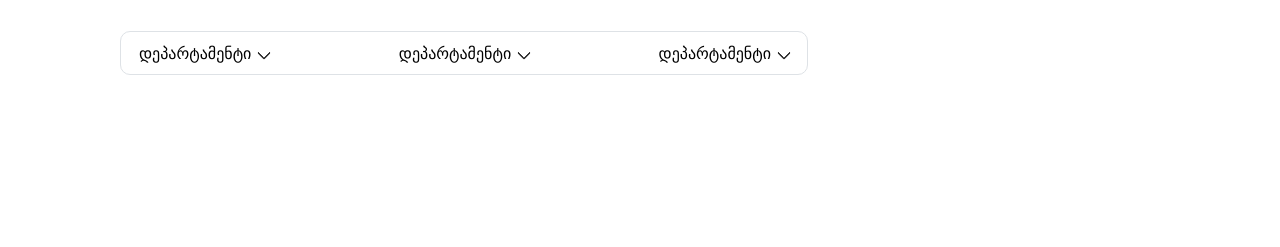
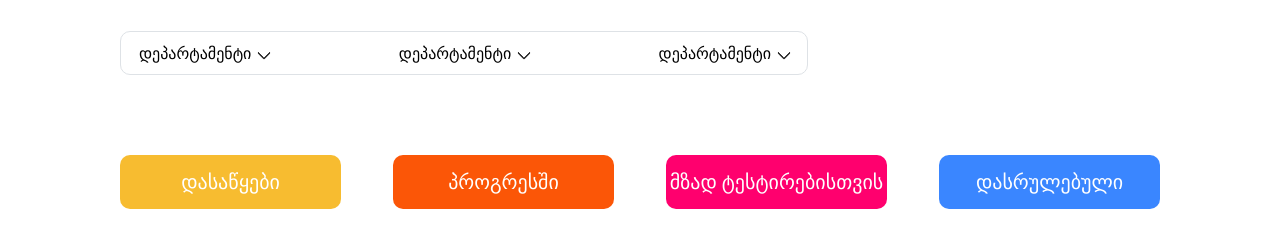
Before and after one commit to LoopLord-LL/redberry, a plain HTML site: page index.html in a window 1280 px wide. Shown: the part 173-420 px from the top of the page. Drawn offline with Linux system fonts and the light colour scheme.

Commit message:
feat: create status navigation section

```diff
--- a/index.html
+++ b/index.html
@@ -101,6 +101,27 @@
           </div>
         </div>
       </section>
+      <!-- STATUS -->
+      <section class="status-navigation">
+        <div class="status-pending">
+          <h3>დასაწყები</h3>
+          <div class="task-cards">
+
+          </div>
+        </div>
+        <div class="status-active">
+          <h3>პროგრესში</h3>
+          <div class="task-cards"></div>
+        </div>
+        <div class="status-review">
+          <h3>მზად ტესტირებისთვის</h3>
+          <div class="task-cards"></div>
+        </div>
+        <div class="status-done">
+          <h3>დასრულებული</h3>
+          <div class="task-cards"></div>
+        </div>
+      </section>
     </main>
   </body>
   <script src="./js/filter-controls.js"></script>
--- a/js/filter-controls.js
+++ b/js/filter-controls.js
@@ -15,14 +15,12 @@ dropdowns.forEach(dropdown => {
   });
 
   selectButton.addEventListener('click', () => {
-    // Logic to handle selected checkboxes
     const checkedCheckboxes = menu.querySelectorAll('input[type="checkbox"]:checked');
     checkedCheckboxes.forEach(checkbox => {
-      console.log(checkbox.value); // Log the selected values
-      // You can do something with the selected values here
+      console.log(checkbox.value);
     });
 
-    dropdown.classList.remove('open'); // Close the dropdown
+    dropdown.classList.remove('open');
   });
 
   document.addEventListener('click', (event) => {
--- a/sass/_imports.scss
+++ b/sass/_imports.scss
@@ -1,3 +1,4 @@
 @import "_variables";
 @import "_header";
 @import "_filter-controls";
+@import "_status-navigation";
--- /dev/null
+++ b/sass/_status-navigation.scss
@@ -0,0 +1,35 @@
+.status-navigation {
+  display: flex;
+  justify-content: space-between;
+  align-items: center;
+  gap: 52px;
+  margin-top: 80px;
+  h3 {
+    color: $primary-text-color;
+    @include font-style(20px, 500);
+  }
+  .status-pending {
+    background-color: rgba(247, 188, 48, 1);
+  }
+  .status-active {
+    background-color: rgba(251, 86, 7, 1);
+  }
+  .status-review {
+    background-color: rgba(255, 0, 110, 1);
+  }
+  .status-done {
+    background-color: rgba(58, 134, 255, 1);
+  }
+  .status-pending,
+  .status-active,
+  .status-review,
+  .status-done {
+    display: flex;
+    justify-content: center;
+    align-items: center;
+    border-radius: 10px;
+    padding: 15px 0;
+    width: 100%;
+    max-width: 381px;
+  }
+}
```
Also changed, not shown: css/main.css, 1 other file.
